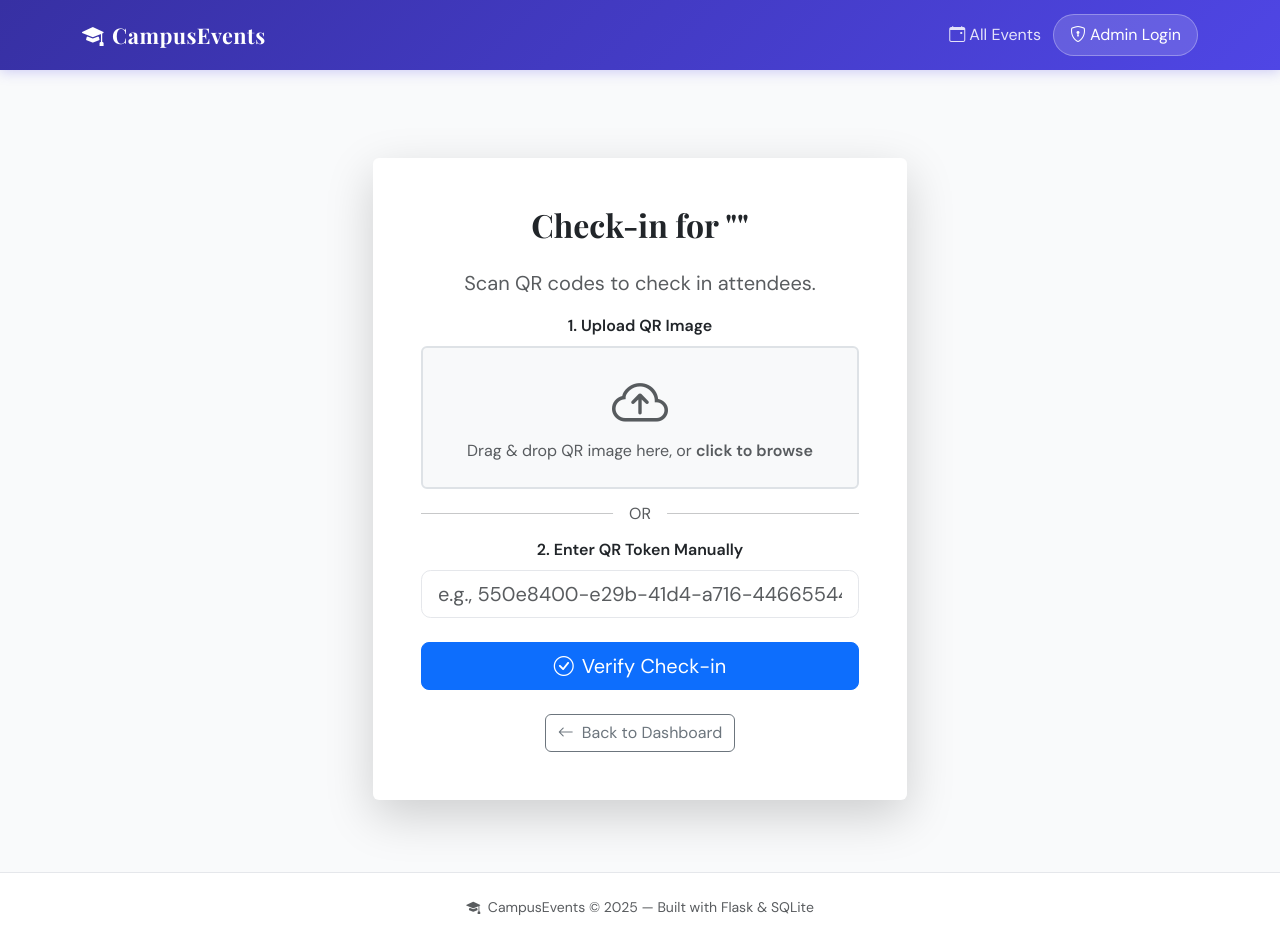
After one commit to aaradhyawabale/Event-Manager-python-project-, a Flask app: template templates/checkin.html in a window 1280 px wide. The commit adds this page. Run offline with Flask 3, Linux system fonts and the light colour scheme; the template is opened without the code that fills it, so the values that code supplies are empty.

Commit message:
Implement robust QR code generation, check-in, and UI/UX improvements

```diff
--- a/app.py
+++ b/app.py
@@ -9,6 +9,11 @@ Author: Your Name
 from flask import Flask, render_template, request, redirect, url_for, session, flash
 import sqlite3
 import os
+import uuid
+import qrcode, io, base64
+from PIL import Image
+import cv2
+import numpy as np
 
 app = Flask(__name__)
 app.secret_key = "college_event_secret_key"  # Required for session/flash
@@ -47,12 +52,55 @@ def init_db():
             name        TEXT NOT NULL,
             email       TEXT NOT NULL,
             department  TEXT NOT NULL,
+            qr_token    TEXT UNIQUE,
+            checked_in  INTEGER DEFAULT 0,
             FOREIGN KEY (event_id) REFERENCES events(id)
         )
     """)
 
     conn.commit()
     conn.close()
+
+def generate_qr_base64(token):
+    """Generates a QR code as a base64 string from a given token."""
+    qr = qrcode.make(token)
+    buffer = io.BytesIO()
+    qr.save(buffer, format="PNG")
+    return base64.b64encode(buffer.getvalue()).decode("utf-8")
+
+def generate_qr_file(token):
+    """Generates a QR code and saves it to static/qrcodes/."""
+    qr_dir = os.path.join(app.root_path, 'static', 'qrcodes')
+    if not os.path.exists(qr_dir):
+        os.makedirs(qr_dir)
+
+    filename = f"{token}.png"
+    filepath = os.path.join(qr_dir, filename)
+
+    qr = qrcode.make(token)
+    qr.save(filepath)
+
+    return filename
+
+def decode_qr_image(image_stream):
+    """Decodes a QR code from an uploaded image file using OpenCV."""
+    try:
+        # Read the image stream into a format suitable for OpenCV
+        file_bytes = np.asarray(bytearray(image_stream.read()), dtype=np.uint8)
+        cv_img = cv2.imdecode(file_bytes, cv2.IMREAD_COLOR)
+
+        if cv_img is not None:
+            # OpenCV QR Code Detector
+            detector = cv2.QRCodeDetector()
+            data, bbox, straight_qrcode = detector.detectAndDecode(cv_img)
+
+            if data:
+                return data
+
+        return None
+    except Exception as e:
+        print(f"Error decoding image: {e}")
+        return None
 
 # ─────────────────────────────────────────────
 # PUBLIC ROUTES
@@ -88,6 +136,7 @@ def submit_registration():
     name       = request.form["name"].strip()
     email      = request.form["email"].strip()
     department = request.form["department"].strip()
+    qr_token = str(uuid.uuid4())
 
     # Basic validation
     if not name or not email or not department:
@@ -96,14 +145,40 @@ def submit_registration():
 
     conn = get_db()
     conn.execute(
-        "INSERT INTO registrations (event_id, name, email, department) VALUES (?, ?, ?, ?)",
-        (event_id, name, email, department)
+        "INSERT INTO registrations (event_id, name, email, department, qr_token, checked_in) VALUES (?, ?, ?, ?, ?, ?)",
+        (event_id, name, email, department, qr_token, 0)
     )
     conn.commit()
     conn.close()
 
+    # Generate and save the QR file
+    generate_qr_file(qr_token)
+
     flash(f"🎉 Registration successful! Welcome, {name}!", "success")
-    return redirect(url_for("index"))
+    return redirect(url_for("confirmation", qr_token=qr_token))
+
+
+@app.route("/confirmation/<qr_token>")
+def confirmation(qr_token):
+    """Show registration confirmation with QR code."""
+    conn = get_db()
+    registration = conn.execute(
+        "SELECT r.*, e.title, e.date, e.venue FROM registrations r JOIN events e ON r.event_id = e.id WHERE r.qr_token = ?",
+        (qr_token,)
+    ).fetchone()
+    conn.close()
+
+    if not registration:
+        flash("Registration not found!", "danger")
+        return redirect(url_for("index"))
+
+    qr_filename = f"{qr_token}.png"
+    # Ensure the file exists (for old registrations)
+    qr_dir = os.path.join(app.root_path, 'static', 'qrcodes')
+    if not os.path.exists(os.path.join(qr_dir, qr_filename)):
+        generate_qr_file(qr_token)
+
+    return render_template("confirmation.html", registration=registration, qr_filename=qr_filename, qr_token=qr_token)
 
 
 # ─────────────────────────────────────────────
@@ -219,7 +294,8 @@ def view_registrations(event_id):
     conn = get_db()
     event = conn.execute("SELECT * FROM events WHERE id = ?", (event_id,)).fetchone()
     registrations = conn.execute(
-        "SELECT * FROM registrations WHERE event_id = ?", (event_id,)
+        "SELECT * FROM registrations WHERE event_id = ? ORDER BY name ASC",
+        (event_id,)
     ).fetchall()
     conn.close()
 
@@ -230,8 +306,66 @@ def view_registrations(event_id):
     return render_template("view_registrations.html", event=event, registrations=registrations)
 
 
+@app.route("/admin/checkin/<int:event_id>")
+@admin_required
+def checkin_scanner(event_id):
+    """Render the QR scanner page for a specific event."""
+    conn = get_db()
+    event = conn.execute("SELECT * FROM events WHERE id = ?", (event_id,)).fetchone()
+    conn.close()
+
+    if not event:
+        flash("Event not found!", "danger")
+        return redirect(url_for("admin_dashboard"))
+
+    return render_template("checkin.html", event=event)
+
+
+@app.route("/admin/verify", methods=["POST"])
+@admin_required
+def verify_qr():
+    """Verify QR token and update check-in status."""
+    event_id = request.form.get("event_id")
+    qr_token = request.form.get("qr_token", "").strip()
+
+    # Check if an image was uploaded
+    if 'qr_image' in request.files and request.files['qr_image'].filename != '':
+        qr_image = request.files['qr_image']
+        decoded_token = decode_qr_image(qr_image.stream)
+        if decoded_token:
+            qr_token = decoded_token
+        else:
+            return "Invalid QR code image or no QR code detected. Please ensure the QR code is clear."
+
+    if not qr_token:
+        return "Please provide a QR token or upload a valid QR image."
+
+    conn = get_db()
+    registration = conn.execute(
+        "SELECT * FROM registrations WHERE qr_token = ? AND event_id = ?",
+        (qr_token, event_id)
+    ).fetchone()
+
+    if not registration:
+        conn.close()
+        return "Invalid QR code"
+
+    if registration["checked_in"] == 1:
+        conn.close()
+        return "Already checked in"
+
+    conn.execute(
+        "UPDATE registrations SET checked_in = 1 WHERE id = ?",
+        (registration["id"],)
+    )
+    conn.commit()
+    conn.close()
+
+    return f"Check-in successful ✅ for {registration['name']}"
+
+
 # ─────────────────────────────────────────────
-# RUN APP
+# APP INITIALIZATION
 # ─────────────────────────────────────────────
 
 if __name__ == "__main__":
--- a/templates/admin_dashboard.html
+++ b/templates/admin_dashboard.html
@@ -79,6 +79,10 @@
               </span>
             </td>
             <td class="text-center">
+              <a href="{{ url_for('checkin_scanner', event_id=event['id']) }}"
+                 class="btn btn-sm btn-outline-success me-1" title="Check-in Attendees">
+                <i class="bi bi-qr-code"></i>
+              </a>
               <a href="{{ url_for('view_registrations', event_id=event['id']) }}"
                  class="btn btn-sm btn-outline-primary me-1" title="View Registrations">
                 <i class="bi bi-eye"></i>
--- /dev/null
+++ b/templates/checkin.html
@@ -0,0 +1,214 @@
+{% extends "base.html" %}
+{% block title %}Check-in for {{ event.title }} — Admin{% endblock %}
+
+{% block content %}
+<div class="container my-5">
+  <div class="row justify-content-center">
+    <div class="col-md-8 col-lg-6">
+      <div class="card shadow-lg border-0">
+        <div class="card-body p-5 text-center">
+          <h2 class="card-title mb-4">Check-in for "{{ event.title }}"</h2>
+          <p class="card-text lead text-muted">
+            Scan QR codes to check in attendees.
+          </p>
+
+          <form id="qr-verify-form" action="{{ url_for('verify_qr') }}" method="POST" enctype="multipart/form-data">
+            <input type="hidden" name="event_id" value="{{ event.id }}" />
+
+            <div class="mb-4">
+              <label class="form-label fw-bold">1. Upload QR Image</label>
+              <div
+                id="drop-area"
+                class="border border-2 border-dashed rounded p-4 text-muted bg-light"
+                style="cursor: pointer; transition: 0.3s;"
+                onclick="document.getElementById('qr-image-input').click()"
+              >
+                <div id="upload-prompt">
+                  <i class="bi bi-cloud-arrow-up display-4"></i><br />
+                  Drag & drop QR image here, or <strong>click to browse</strong>
+                </div>
+
+                <div id="image-preview-container" class="d-none mt-2">
+                  <img id="image-preview" src="" alt="Image Preview" class="img-fluid rounded shadow-sm mb-2" style="max-height: 200px;">
+                  <p id="file-name" class="mb-0 fw-bold text-dark"></p>
+                  <button type="button" class="btn btn-sm btn-outline-danger mt-2" id="remove-image-btn" onclick="removeImage(event)">Remove Image</button>
+                </div>
+
+                <input
+                  type="file"
+                  id="qr-image-input"
+                  name="qr_image"
+                  accept="image/*"
+                  class="form-control d-none"
+                  onchange="handleFileSelect(this)"
+                />
+              </div>
+            </div>
+
+            <div class="position-relative my-4">
+                <hr>
+                <span class="position-absolute top-50 start-50 translate-middle bg-white px-3 text-muted">OR</span>
+            </div>
+
+            <div class="mb-4">
+              <label for="qr_token_manual" class="form-label fw-bold">2. Enter QR Token Manually</label>
+              <input
+                type="text"
+                class="form-control form-control-lg text-center"
+                id="qr_token_manual"
+                name="qr_token"
+                placeholder="e.g., 550e8400-e29b-41d4-a716-446655440000"
+              />
+            </div>
+
+            <button type="submit" class="btn btn-primary btn-lg w-100" id="verify-btn">
+              <i class="bi bi-check-circle me-2"></i>Verify Check-in
+            </button>
+          </form>
+
+          <div id="verification-result" class="mt-4 p-3 rounded" style="display: none;">
+            <!-- Verification results will be displayed here -->
+          </div>
+
+          <div class="mt-4">
+            <a href="{{ url_for('admin_dashboard') }}" class="btn btn-outline-secondary">
+              <i class="bi bi-arrow-left me-2"></i>Back to Dashboard
+            </a>
+          </div>
+        </div>
+      </div>
+    </div>
+  </div>
+</div>
+
+<script>
+  const qrImageInput = document.getElementById("qr-image-input");
+  const qrTokenManualInput = document.getElementById("qr_token_manual");
+  const verificationResultDiv = document.getElementById("verification-result");
+  const uploadPrompt = document.getElementById("upload-prompt");
+  const imagePreviewContainer = document.getElementById("image-preview-container");
+  const imagePreview = document.getElementById("image-preview");
+  const fileNameDisplay = document.getElementById("file-name");
+  const verifyBtn = document.getElementById("verify-btn");
+
+  // Handle file selection and show preview
+  function handleFileSelect(input) {
+    if (input.files && input.files[0]) {
+      const file = input.files[0];
+
+      // Update UI
+      fileNameDisplay.textContent = file.name;
+      uploadPrompt.classList.add("d-none");
+      imagePreviewContainer.classList.remove("d-none");
+
+      // Show image preview
+      const reader = new FileReader();
+      reader.onload = function(e) {
+        imagePreview.src = e.target.result;
+      };
+      reader.readAsDataURL(file);
+
+      // Disable manual input to prevent conflict
+      qrTokenManualInput.value = "";
+      qrTokenManualInput.disabled = true;
+      qrTokenManualInput.placeholder = "Image selected. Remove image to type manually.";
+    }
+  }
+
+  function removeImage(event) {
+    event.stopPropagation(); // Prevent opening file browser
+    qrImageInput.value = "";
+    uploadPrompt.classList.remove("d-none");
+    imagePreviewContainer.classList.add("d-none");
+    imagePreview.src = "";
+
+    // Re-enable manual input
+    qrTokenManualInput.disabled = false;
+    qrTokenManualInput.placeholder = "e.g., 550e8400-e29b-41d4-a716-446655440000";
+  }
+
+  // Handle drag and drop
+  const dropArea = document.getElementById("drop-area");
+
+  ["dragenter", "dragover", "dragleave", "drop"].forEach(eventName => {
+    dropArea.addEventListener(eventName, preventDefaults, false);
+    document.body.addEventListener(eventName, preventDefaults, false);
+  });
+
+  function preventDefaults(e) {
+    e.preventDefault();
+    e.stopPropagation();
+  }
+
+  ["dragenter", "dragover"].forEach(eventName => {
+    dropArea.addEventListener(eventName, () => dropArea.classList.add("bg-secondary", "text-white"), false);
+  });
+
+  ["dragleave", "drop"].forEach(eventName => {
+    dropArea.addEventListener(eventName, () => dropArea.classList.remove("bg-secondary", "text-white"), false);
+  });
+
+  dropArea.addEventListener("drop", (e) => {
+    const dt = e.dataTransfer;
+    if (dt.files && dt.files.length > 0) {
+      qrImageInput.files = dt.files;
+      handleFileSelect(qrImageInput);
+    }
+  }, false);
+
+  // Handle form submission via AJAX
+  document.getElementById("qr-verify-form").addEventListener("submit", async function (e) {
+    e.preventDefault();
+
+    // Validation: Require either image or token
+    if (!qrImageInput.files.length && !qrTokenManualInput.value.trim()) {
+      displayResult("Please either upload a QR image or enter a token manually.", false);
+      return;
+    }
+
+    const form = e.target;
+    const formData = new FormData(form);
+
+    verifyBtn.disabled = true;
+    verifyBtn.innerHTML = '<span class="spinner-border spinner-border-sm me-2" role="status" aria-hidden="true"></span>Verifying...';
+
+    try {
+      const response = await fetch("{{ url_for('verify_qr') }}", {
+        method: "POST",
+        body: formData,
+      });
+
+      const result = await response.text();
+      displayResult(result, result.includes("successful"));
+
+      // Reset form if successful
+      if (result.includes("successful")) {
+         removeImage(new Event('click')); // Reset image
+         qrTokenManualInput.value = ""; // Reset text
+      }
+    } catch (error) {
+      console.error("Error:", error);
+      displayResult("An error occurred communicating with the server.", false);
+    } finally {
+      verifyBtn.disabled = false;
+      verifyBtn.innerHTML = '<i class="bi bi-check-circle me-2"></i>Verify Check-in';
+    }
+  });
+
+  function displayResult(message, isSuccess) {
+    verificationResultDiv.style.display = "block";
+    verificationResultDiv.textContent = message;
+
+    // Remove old classes
+    verificationResultDiv.classList.remove("bg-success", "bg-warning", "bg-danger", "text-white", "text-dark");
+
+    if (isSuccess) {
+      verificationResultDiv.classList.add("bg-success", "text-white");
+    } else if (message.includes("Already checked in")) {
+      verificationResultDiv.classList.add("bg-warning", "text-dark");
+    } else {
+      verificationResultDiv.classList.add("bg-danger", "text-white");
+    }
+  }
+</script>
+{% endblock %}
```
Also changed, not shown: templates/confirmation.html (added, +40 -0 lines), templates/view_registrations.html (+25 -12 lines), static/qrcodes/63712a68-d1f2-400c-9dba-8da293206122.png (added).
